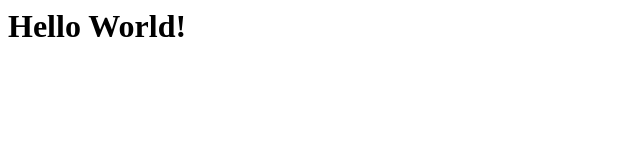
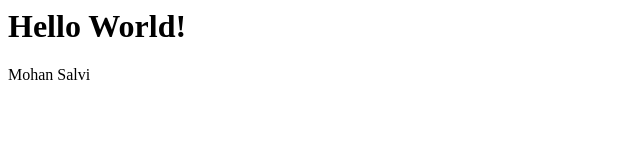
Before and after one commit to cis-mohan/helloworld, an Electron app: page index.html in a window 800 px wide. Shown: the full height of the page, 0-640 px from the left. Drawn offline with Linux system fonts and the light colour scheme.

Commit message:
Mohan Salvi

```diff
--- a/index.html
+++ b/index.html
@@ -1 +1,2 @@
 <h1>Hello World!</h1>
+Mohan Salvi
```
